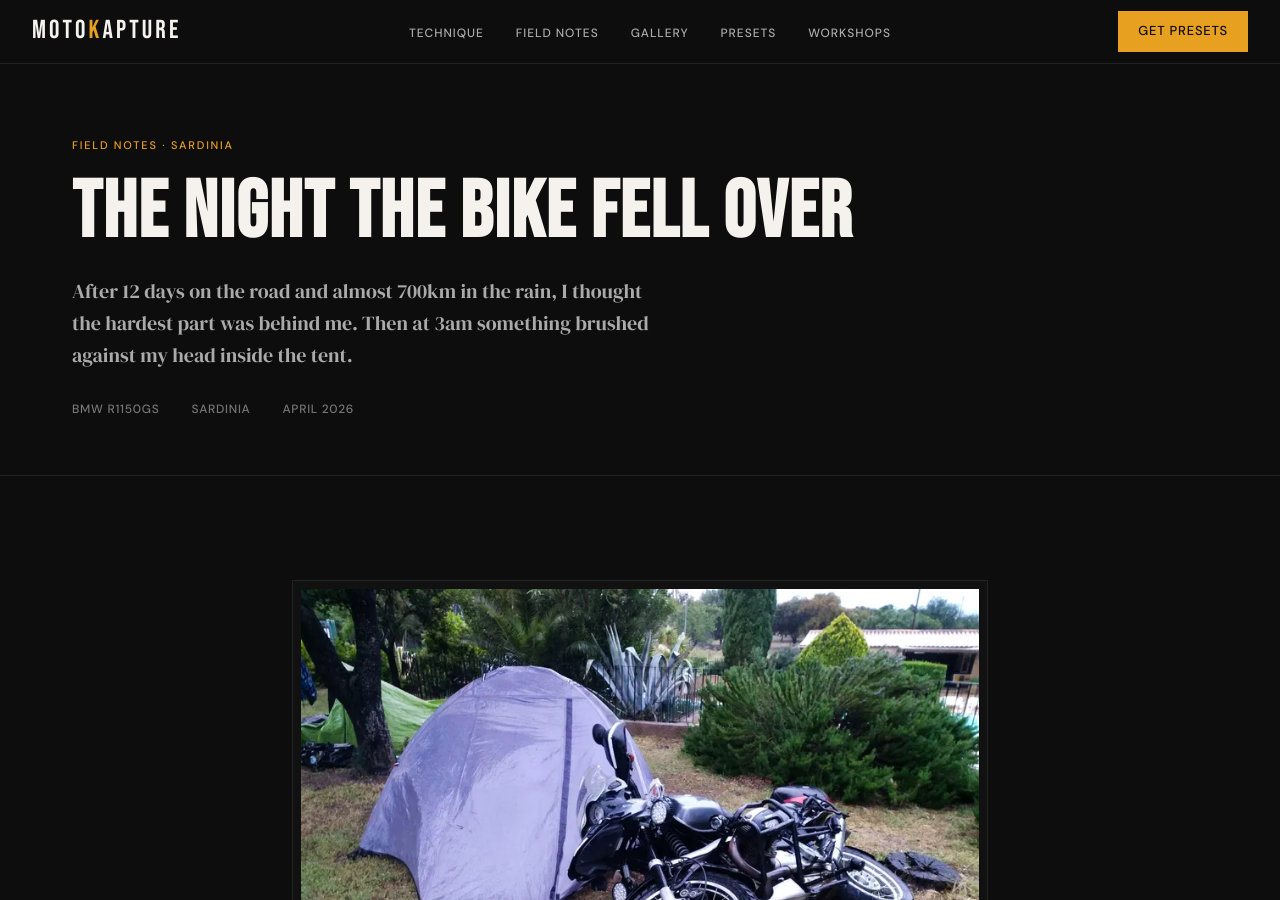
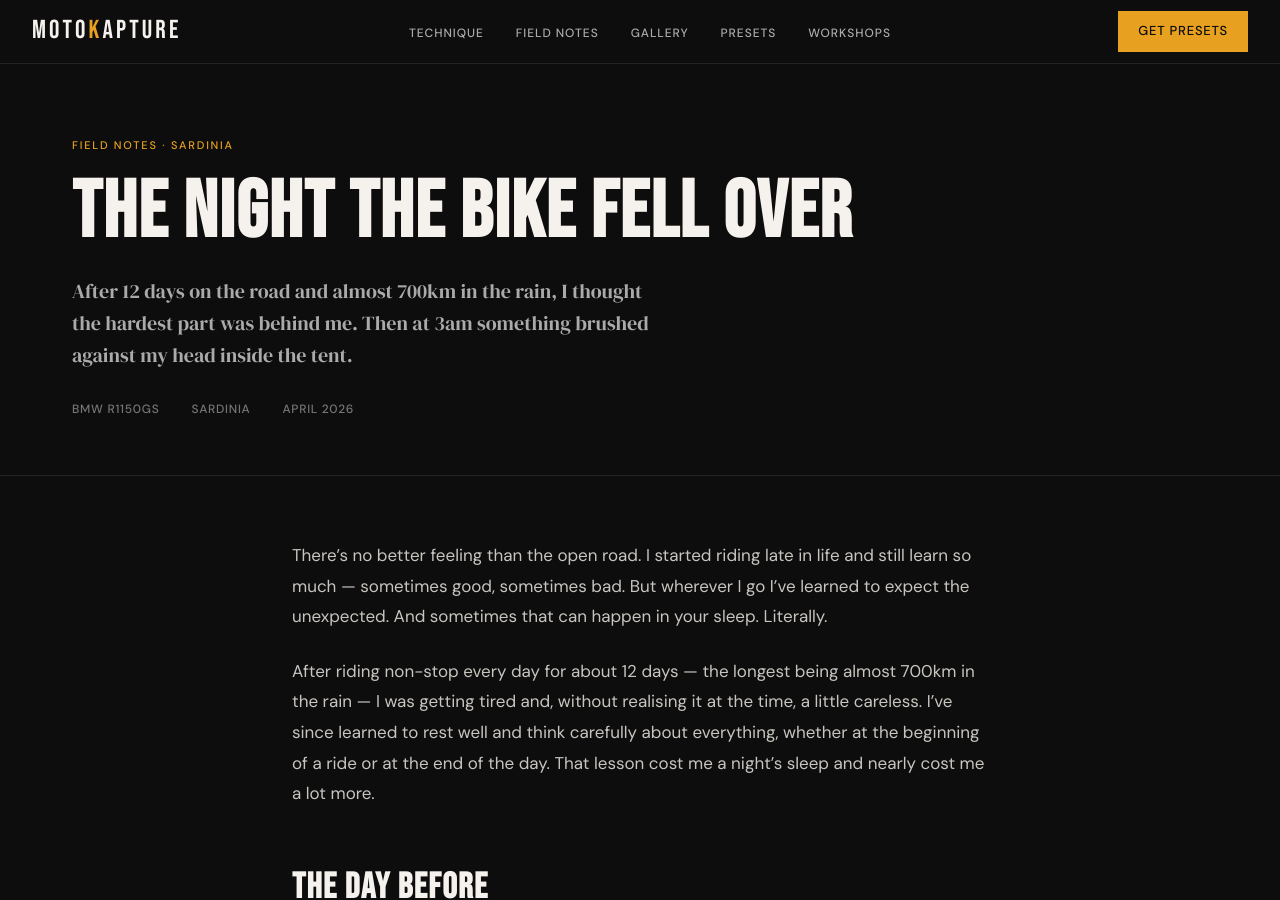
Before and after one commit to MotoKapture/MotoKapture, a Jekyll site: the page built from _posts/2026-04-02-the-night-the-bike-fell-over.md, in a window 1280 px wide and 900 px high. Built offline with Jekyll 4.4.1, drawn with Linux system fonts in a browser that asks for light colours.

Commit message:
Update post.html

```diff
--- a/_layouts/post.html
+++ b/_layouts/post.html
@@ -18,13 +18,13 @@ layout: default
 <div class="article-body">
   <div class="container--narrow">
 
+   {{ content }}
+
     {% if page.image %}
-    <figure class="diagram-embed" style="margin-bottom:2rem;">
+    <figure class="diagram-embed" style="margin-top:2rem;">
       <img src="{{ page.image }}" alt="{{ page.title }}">
     </figure>
     {% endif %}
-
-    {{ content }}
 
   </div>
 </div>
```
